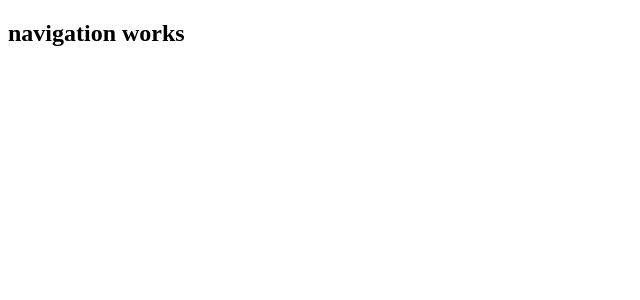
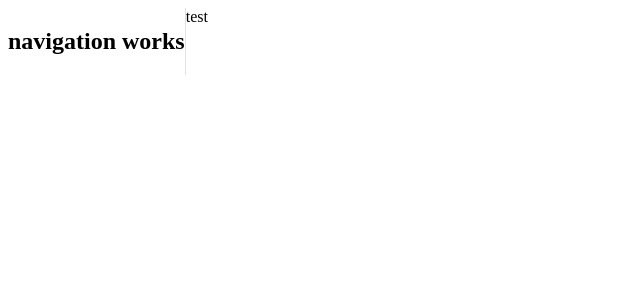
Before and after one commit to dsSliusarenko/NGAgroMaps, an Angular app: page / in a window 1280 px wide. Shown: the top 300 px of the page, without its empty margins (0-640 px from the left). Built offline with nearby package versions, Linux system fonts and the light colour scheme.

Commit message:
added main page layout

```diff
--- a/src/app/app.component.html
+++ b/src/app/app.component.html
@@ -1,3 +1,8 @@
 <ng-container *ngIf="isReady">
-  <nga-navigation></nga-navigation>
+  <div class="app__container">
+    <nga-navigation class="app__navigation"></nga-navigation>
+    <div class="app__content">
+      test
+    </div>
+  </div>
 </ng-container>
--- a/src/app/app.component.scss
+++ b/src/app/app.component.scss
@@ -0,0 +1,13 @@
+.app {
+
+  &__container {
+    flex: 1 1 auto;
+    display: flex;
+    flex-direction: row;
+    overflow: hidden;
+
+    > * + * {
+      border-left: 1px solid rgba(black, .12);
+    }
+  }
+}
```
